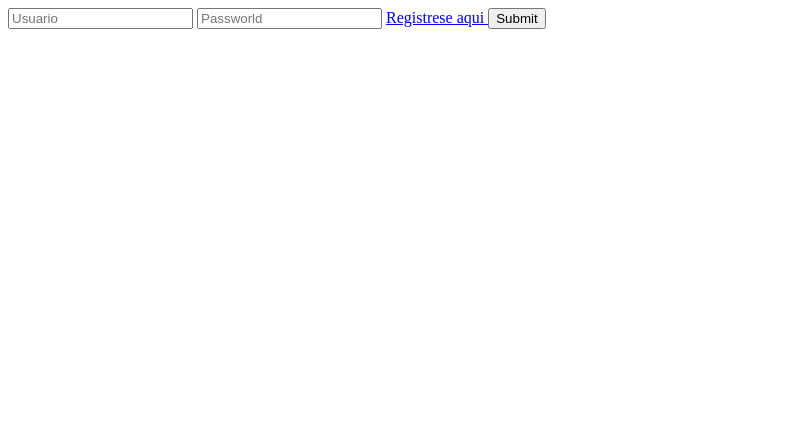
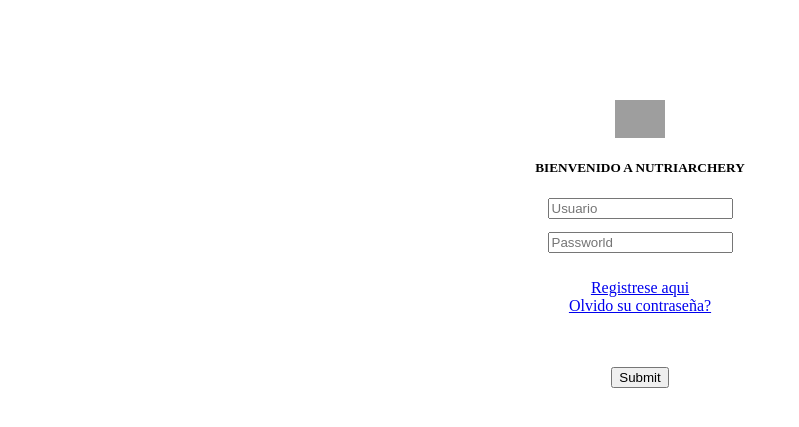
Before and after one commit to mno38540/Loginv1, a PHP site: page /view/body.html in a window 1280 px wide. Shown: the top 427 px of the page, without its empty margins (0-799 px from the left). Run offline with PHP 8.4, Linux system fonts and the light colour scheme; grey boxes are pictures that could not be loaded.

Commit message:
ultima actualiaqcion
se deja la base de datos conectada y lista con algo de diseño falta crear el modal en la tabla registro_usuario y hacer la validacion del registro de usuario

```diff
--- a/index.php
+++ b/index.php
@@ -1,4 +1,5 @@
 <!DOCTYPE html>
+
 <?php
 include "view/head.html";
 include "view/body.html";
--- a/view/body.html
+++ b/view/body.html
@@ -1,9 +1,19 @@
 
 <body>
-   <div>
-       <input type="text" name="usuario" placeholder="Usuario" class="" required>
-       <input type="text" name="pass" placeholder="Passworld" required>
-       <a href="registro.">Registrese aqui </a>
-       <input type="submit" name="submit" id="submit">
-   </div>
+   <div class="padre" style="margin-top: 100px;">
+        <center>
+            <div>
+                <img src="img/nutryarchery.ico" alt="Logo nutriarchery" style="width: 50px;">
+                <h5>BIENVENIDO A NUTRIARCHERY</h5>
+            </div>
+
+            <form action="controller/usuario.php" method="post" style="width: 300px;">
+                <input type="text" name="usu" placeholder="Usuario" style="margin-bottom: 13px;" class="form-control" required>
+                <input type="password" name="pas" placeholder="Passworld" style="margin-bottom: 10px;" class="form-control" required>
+                <p><a href="#">Registrese aqui </a><br>
+                <a href="controller/chdcon.php">Olvido su contraseña? </a></p><br><br>
+                <input type="submit" class="btn btn-success">
+            </form>
+        </center>
+    </div>
 </body>
--- a/view/footer.html
+++ b/view/footer.html
@@ -1,4 +1,6 @@
 <footer>
-
+    <div>
+        <p>Make by@mno38540 Github</p>
+    </div>
 </footer>
 </html>
--- a/view/head.html
+++ b/view/head.html
@@ -1,6 +1,8 @@
 <!DOCTYPE html>
 <html lang="en">
-<head>
+<head>¨
+    <link rel="stylesheet" href="css/bootstrap.css">
+    <img src="../img/mutriarchery.ico" alt="">
     <meta charset="UTF-8">
     <meta http-equiv="X-UA-Compatible" content="IE=edge">
     <meta name="viewport" content="width=device-width, initial-scale=1.0">
```
Also changed, not shown: controller/usuario.php (added, +16 -0 lines), model/conexion.php (added, +9 -0 lines), README.md.
